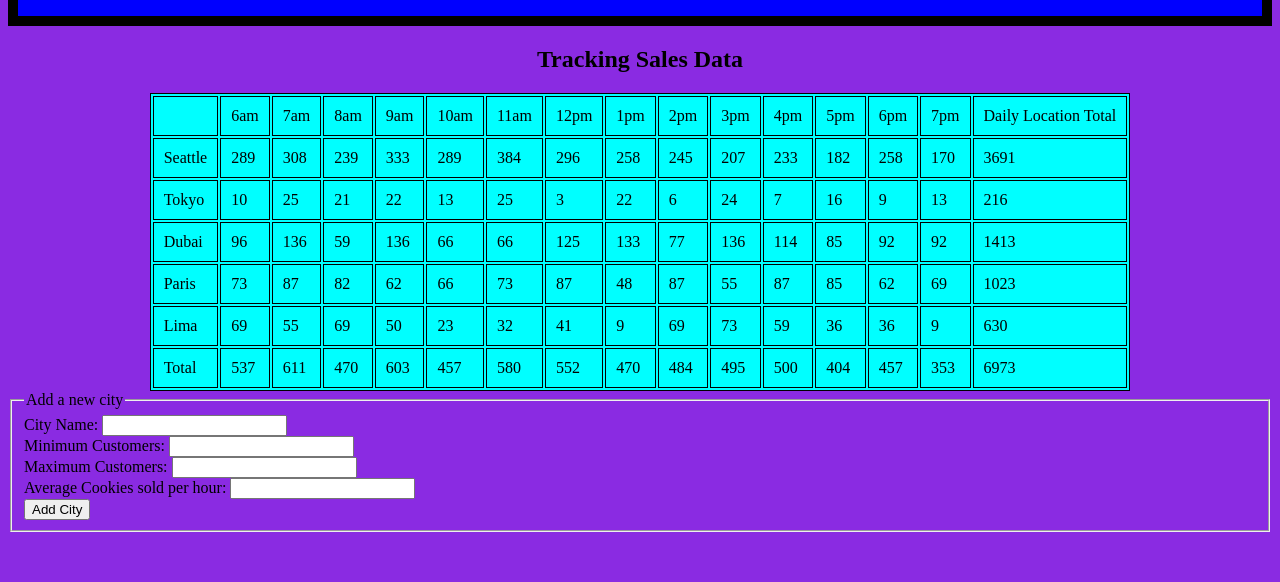
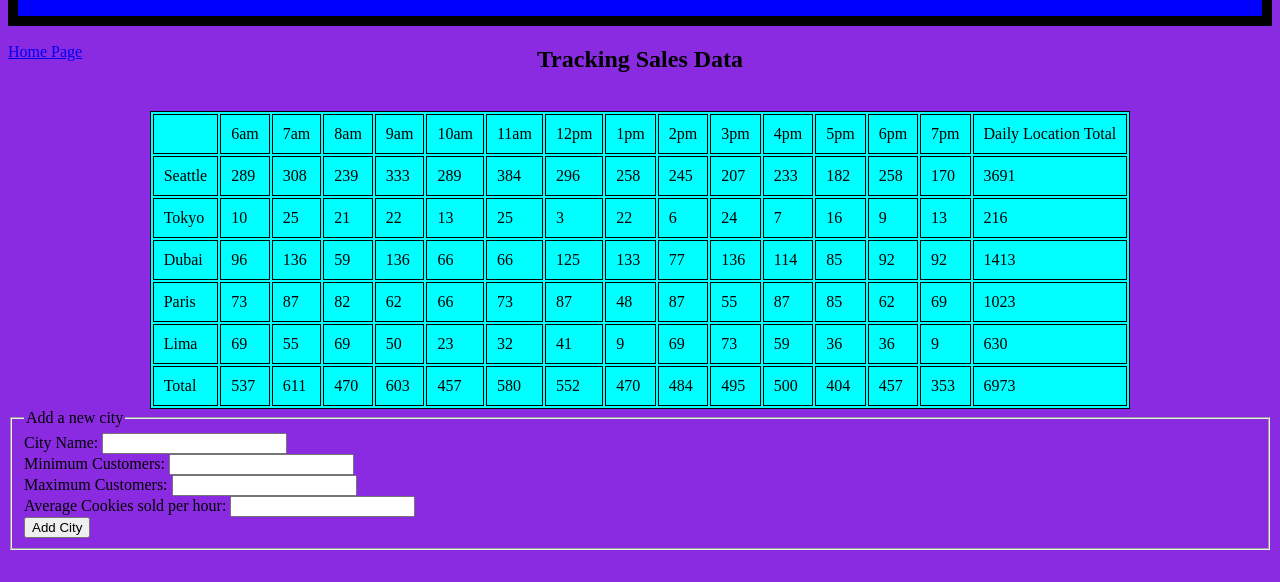
Before and after one commit to Mehtab228/cookie-stand, a plain HTML site: page sales.html in a window 1280 px wide. Shown: the part 218-800 px from the top of the page. Drawn offline with Linux system fonts and the light colour scheme; a web font is replaced by a local one.

Commit message:
added link to home page

```diff
--- a/sales.html
+++ b/sales.html
@@ -21,6 +21,7 @@
     </header>
     <main>
         <h2>Tracking Sales Data</h2>
+        <a href="index.html">Home Page</a>
         <table id="big">
         </table>
         <form id="city-form">
```
